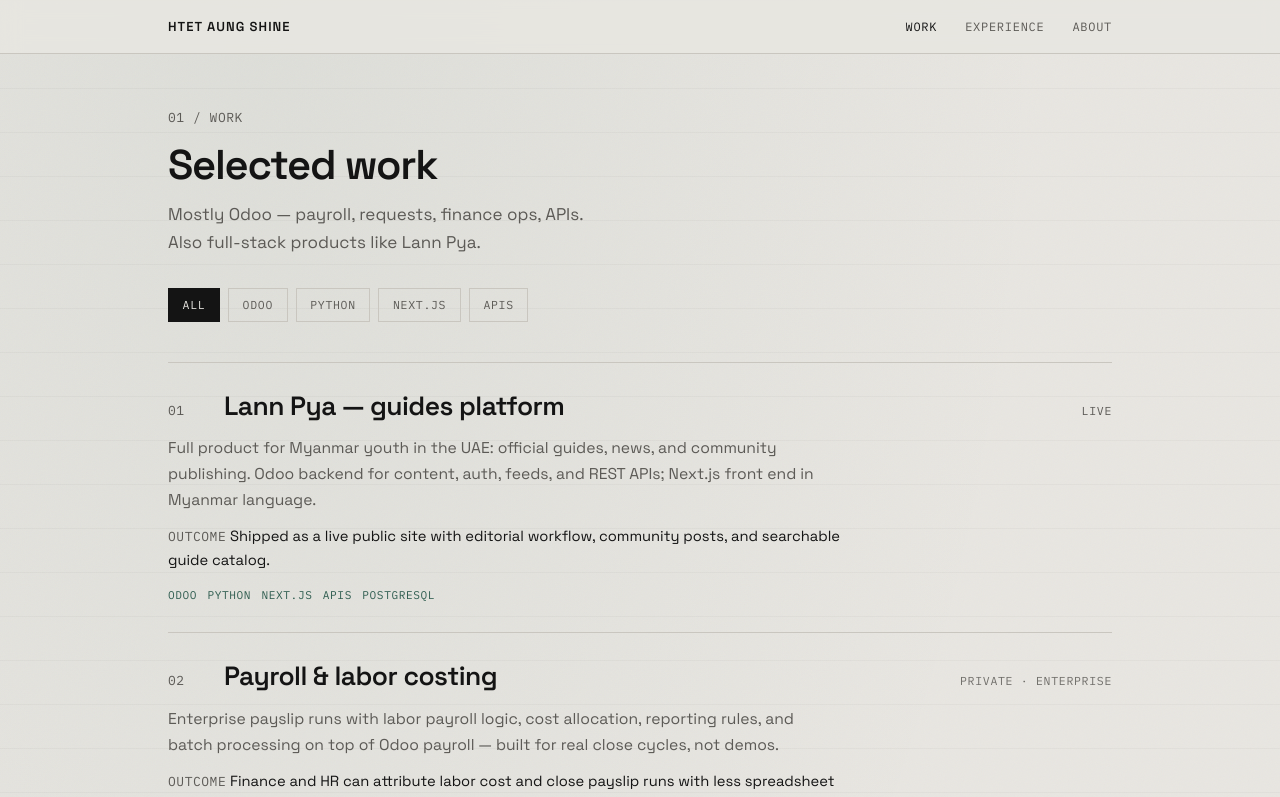
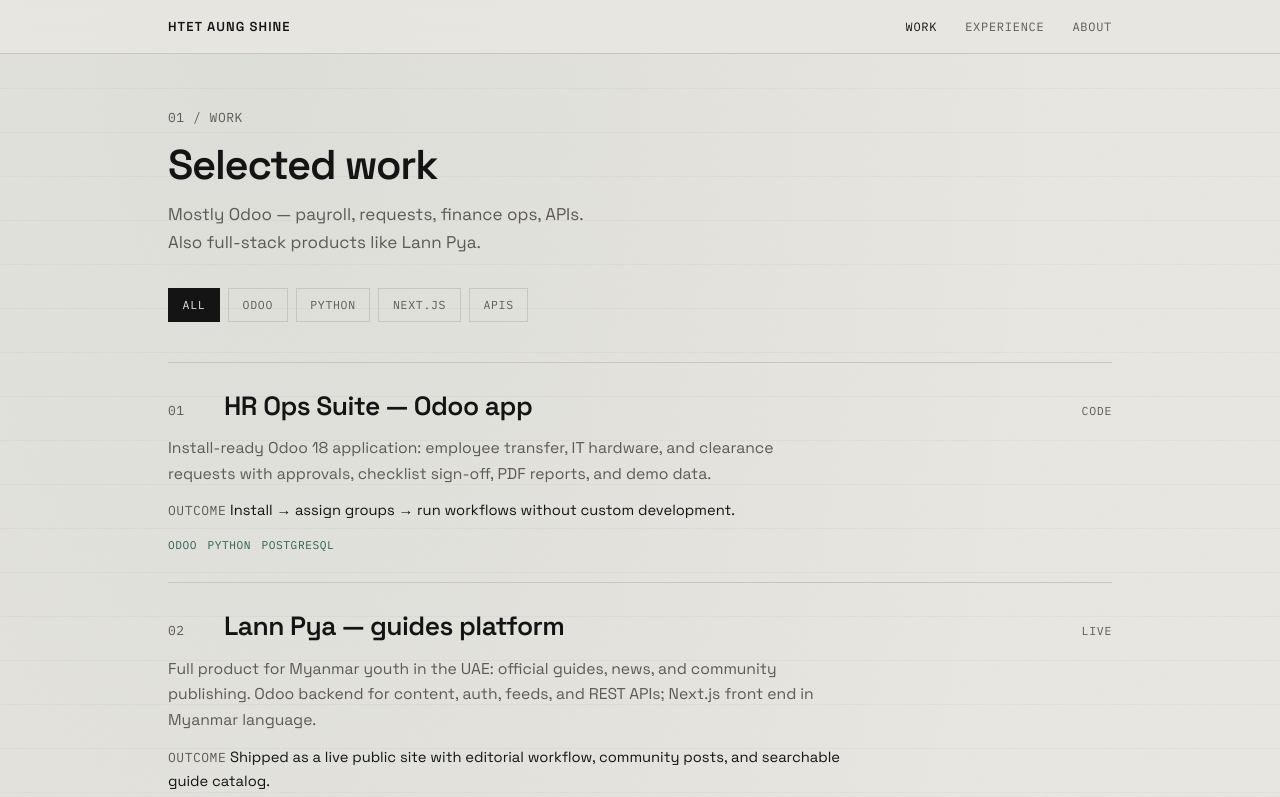
Before and after one commit to devShine3/portfolio-website, a Next.js app: page /work in a window 1280 px wide. Shown: the top 797 px of the page. Built offline with nearby package versions, Linux system fonts and the light colour scheme.

Commit message:
Add HR Ops Suite Odoo app to Work page.
Link to the install-ready open-source module on GitHub.

```diff
--- a/content/projects.ts
+++ b/content/projects.ts
@@ -22,6 +22,16 @@
 export type ProjectFilter = (typeof projectFilters)[number];
 
 export const projects: Project[] = [
+  {
+    id: "hr-ops-suite",
+    title: "HR Ops Suite — Odoo app",
+    summary:
+      "Install-ready Odoo 18 application: employee transfer, IT hardware, and clearance requests with approvals, checklist sign-off, PDF reports, and demo data.",
+    outcome:
+      "Install → assign groups → run workflows without custom development.",
+    tags: ["Odoo", "Python", "PostgreSQL"],
+    github: "https://github.com/devShine3/hr-ops-suite",
+  },
   {
     id: "lannpya",
     title: "Lann Pya — guides platform",
```
